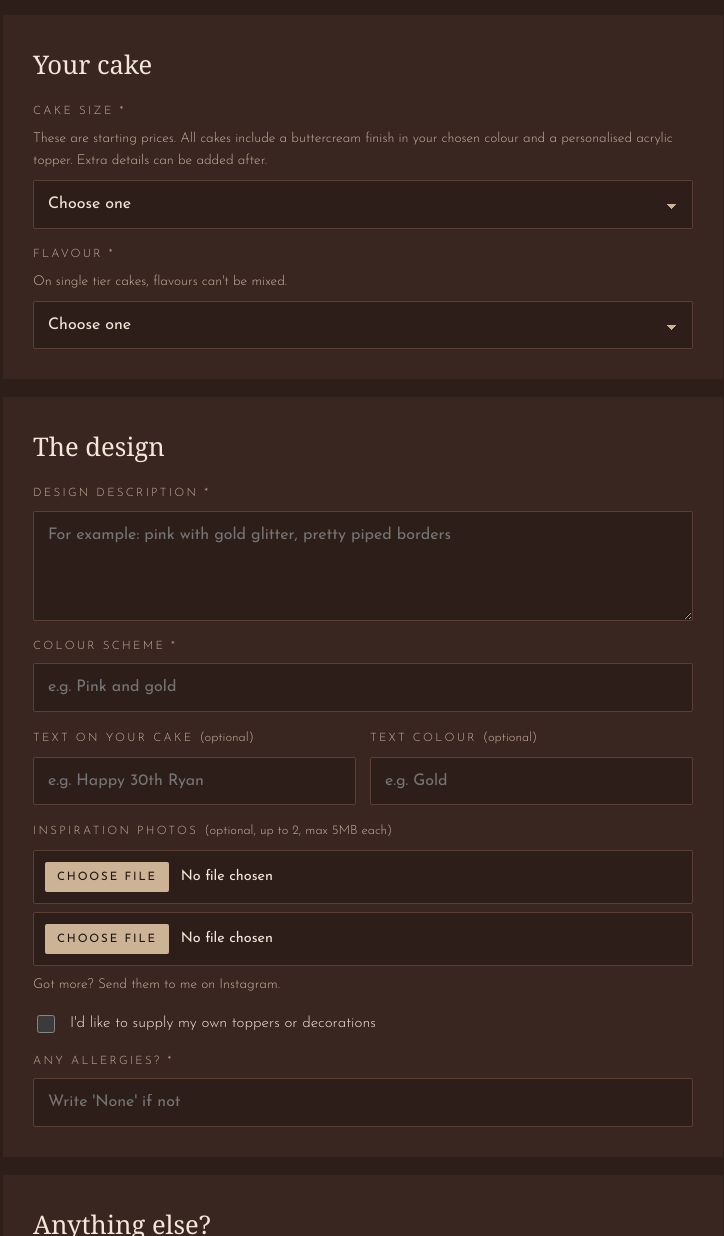
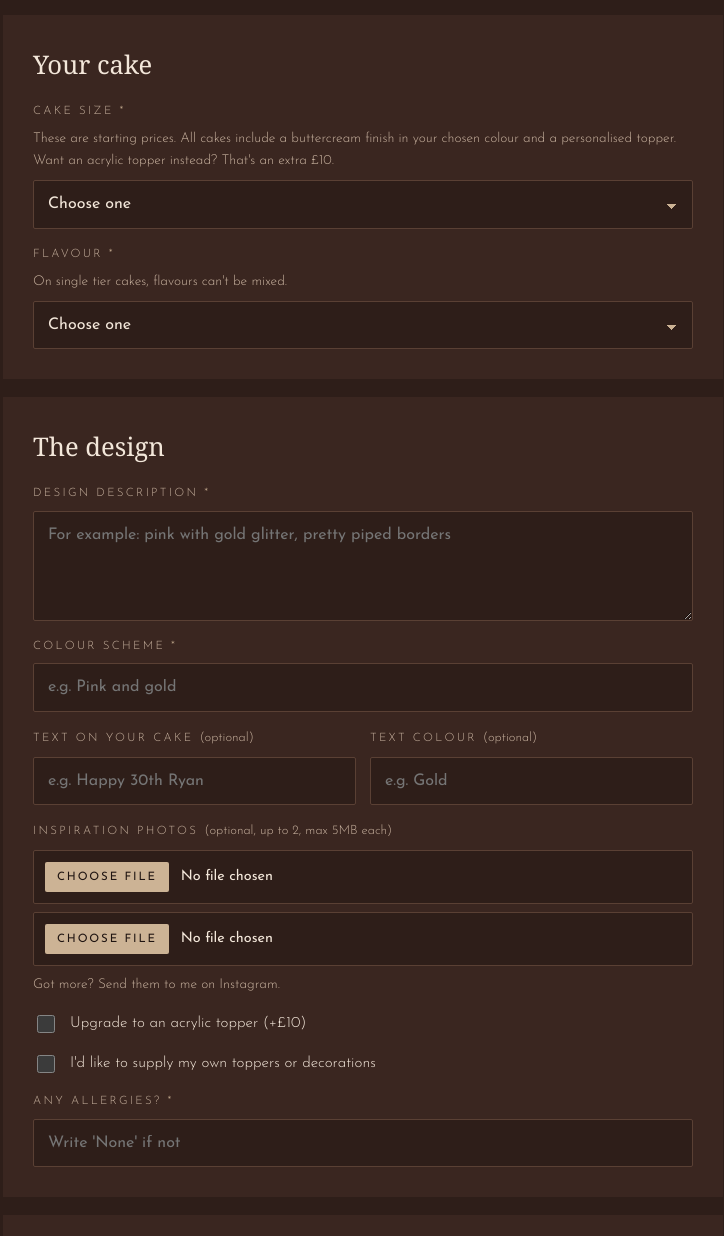
Before and after one commit to nashadasaka-lgtm/Cake-Site, a plain HTML site: page order.html in a window 1280 px wide. Shown: the part 1253-2489 px from the top of the page, without its empty margins (277-1001 px from the left). Drawn offline with nearby package versions, Linux system fonts and the light colour scheme; a web font is replaced by a local one.

Commit message:
Personalised topper included; acrylic topper is an extra £10
Co-Authored-By: Claude Opus 5.5 <noreply@anthropic.com>
Claude-Session: https://claude.ai/code/session_01J1ck37BXp59SqEh6SvVVDk

```diff
--- a/order.html
+++ b/order.html
@@ -146,7 +146,7 @@ footer { background: var(--deep); color: var(--latte); padding-block: 30px calc(
     <fieldset>
       <legend>Your cake</legend>
       <label for="what">Cake size <span class="req">*</span>
-        <span class="hint">These are starting prices. All cakes include a buttercream finish in your chosen colour and a personalised acrylic topper. Extra details can be added after.</span>
+        <span class="hint">These are starting prices. All cakes include a buttercream finish in your chosen colour and a personalised topper. Want an acrylic topper instead? That's an extra &pound;10.</span>
         <select id="what" name="Cake size" required>
           <option value="">Choose one</option>
           <option>4" tall (serves 2 to 5), from &pound;55</option>
@@ -183,6 +183,7 @@ footer { background: var(--deep); color: var(--latte); padding-block: 30px calc(
         <input type="file" name="Inspiration photo 2" accept="image/*" aria-label="Inspiration photo 2">
         <span class="hint">Got more? Send them to me on Instagram.</span>
       </div>
+      <label class="check"><input type="checkbox" name="Acrylic topper" value="Yes, please upgrade to an acrylic topper (+£10)"> Upgrade to an acrylic topper (+&pound;10)</label>
       <label class="check"><input type="checkbox" name="Own toppers" value="Yes, I'll supply my own toppers or decorations"> I'd like to supply my own toppers or decorations</label>
       <label for="allergies">Any allergies? <span class="req">*</span><input id="allergies" name="Allergies" required placeholder="Write 'None' if not"></label>
     </fieldset>
```
Also changed, not shown: index.html (+2 -0 lines), invoice-maker.html (+1 -1 lines).
